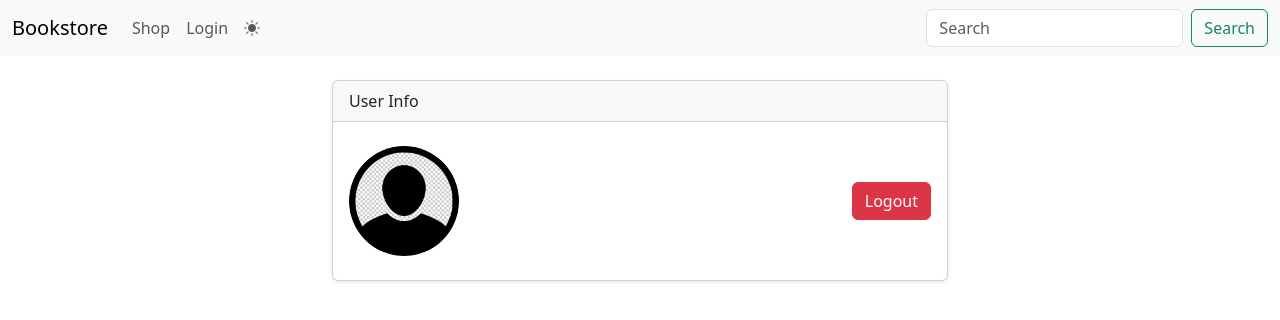
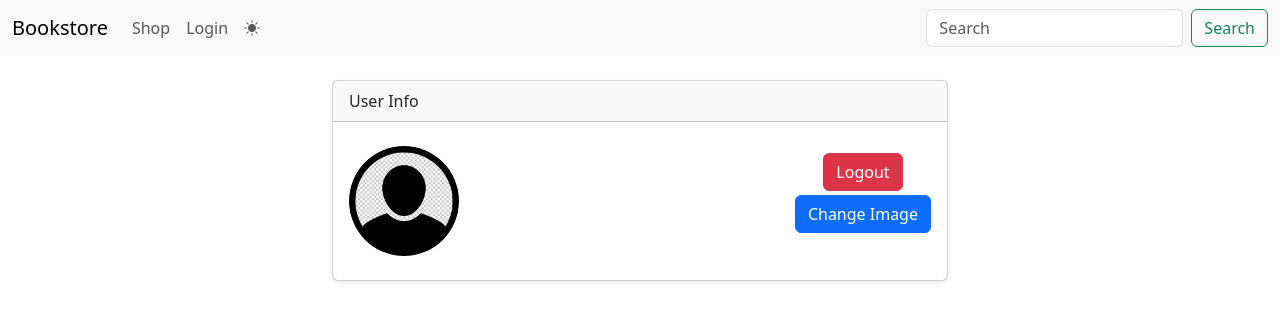
Before and after one commit to Crusaderrrr/Bookstore, a React (Vite) app in the folder client/bookstore/: page /profile in a window 1280 px wide. Shown: the top 320 px of the page. Built offline with nearby package versions, Linux system fonts and the light colour scheme; no server answers.

Commit message:
Image change button on front implemented

```diff
--- a/client/bookstore/src/components/profile/ProfileInfo.jsx
+++ b/client/bookstore/src/components/profile/ProfileInfo.jsx
@@ -1,24 +1,45 @@
 import React from "react";
 import { Button, Card } from "react-bootstrap";
-import default_profile_image from "../../assets/default_profile_image.jpg"
+import default_profile_image from "../../assets/default_profile_image.jpg";
 
-export default function ProfileInfo({ username, email, onLogout, image }) {
+export default function ProfileInfo({
+  username,
+  email,
+  onLogout,
+  image,
+  onImageChange,
+}) {
   return (
     <Card className="shadow-sm">
       <Card.Header>User Info</Card.Header>
       <Card.Body className="d-flex align-items-center">
+        <div style={{ position: "relative" }}>
           <Card.Img
             className="rounded-circle mb-2 me-3 mt-2"
             style={{ width: "110px", height: "110px" }}
-          src={!!image ? image : default_profile_image}
+            src={image || default_profile_image}
           />
+          <input
+            type="file"
+            accept="image/*"
+            style={{ display: "none" }}
+            id="imageUpload"
+            onChange={onImageChange}
+          />
+        </div>
+
         <div className="d-flex flex-column align-items-start mb-3">
           <Card.Title className="display-6">{username}</Card.Title>
           <Card.Text className="fs-4 fw-light">{email}</Card.Text>
         </div>
-        <Button className="ms-auto" variant="danger" onClick={onLogout}>
+        <div className="d-flex flex-column align-items-center mb-3 ms-auto">
+          <Button className="mb-1" variant="danger" onClick={onLogout}>
             Logout
           </Button>
+          <Button  variant="primary" onClick={() => document.getElementById("imageUpload").click()}>
+            Change Image
+          </Button>
+        </div>
       </Card.Body>
     </Card>
   );
--- a/client/bookstore/src/pages/UserProfilePage.jsx
+++ b/client/bookstore/src/pages/UserProfilePage.jsx
@@ -29,6 +29,27 @@ export default function UserProfilePage() {
     }
   };
 
+  const handleImageChange = async (e) => {
+    const file = e.target.files[0];
+    if (!file) return;
+
+    const formData = new FormData();
+    formData.append("file", file);
+
+    try {
+      const response = await axiosInstance.post("/users/image_upload", formData, {
+        headers: {
+          "Content-Type": "multipart/form-data"
+        }
+      });
+      window.location.reload();
+      setUser(updatedUser.data);
+    } catch (err) {
+      console.error("Image upload failed", err);
+      alert("Failed to upload image.");
+    }
+  };
+
   return (
     <Container fluid>
       <Row className="justify-content-center mt-4">
@@ -37,7 +58,8 @@ export default function UserProfilePage() {
             username={user?.username}
             email={user?.email}
             onLogout={handleLogout}
-            image={user?.image.url}
+            image={user?.image?.url}
+            onImageChange={handleImageChange}
           />
         </Col>
       </Row>
```
Lines whose indentation alone changed are shown as unchanged.
